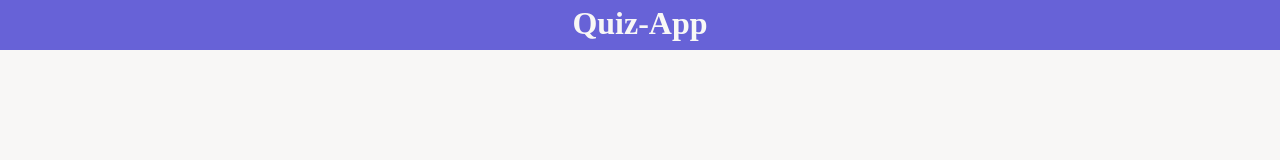
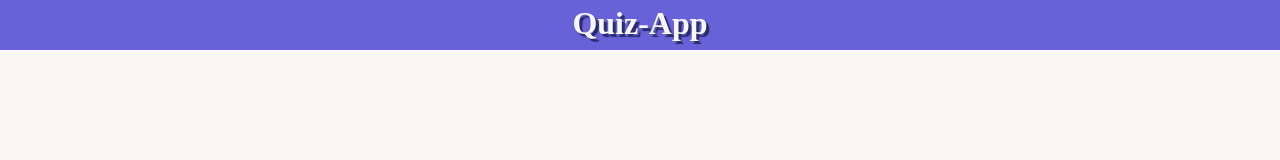
Before and after one commit to A11yship/quiz-app, a plain HTML site: page index.html in a window 1280 px wide. Drawn offline with Linux system fonts and the light colour scheme.

Commit message:
Add shadow to headline

```diff
--- a/css/components/header.css
+++ b/css/components/header.css
@@ -7,4 +7,5 @@ h1 {
   color: var(--light-color);
   text-align: center;
   padding: 5px 0;
+  text-shadow: 3px 3px 1px var(--dark-color);
 }
```
